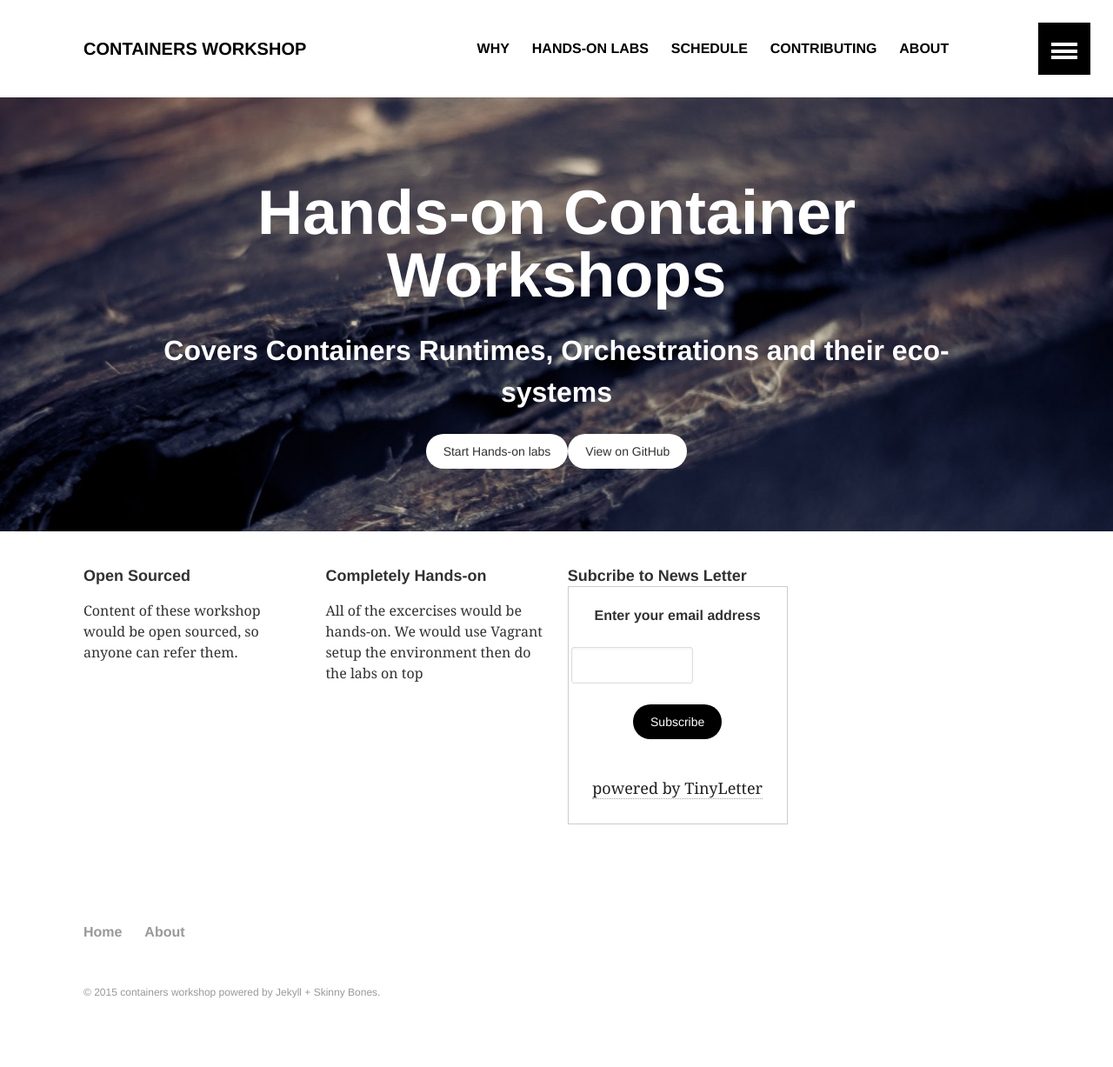
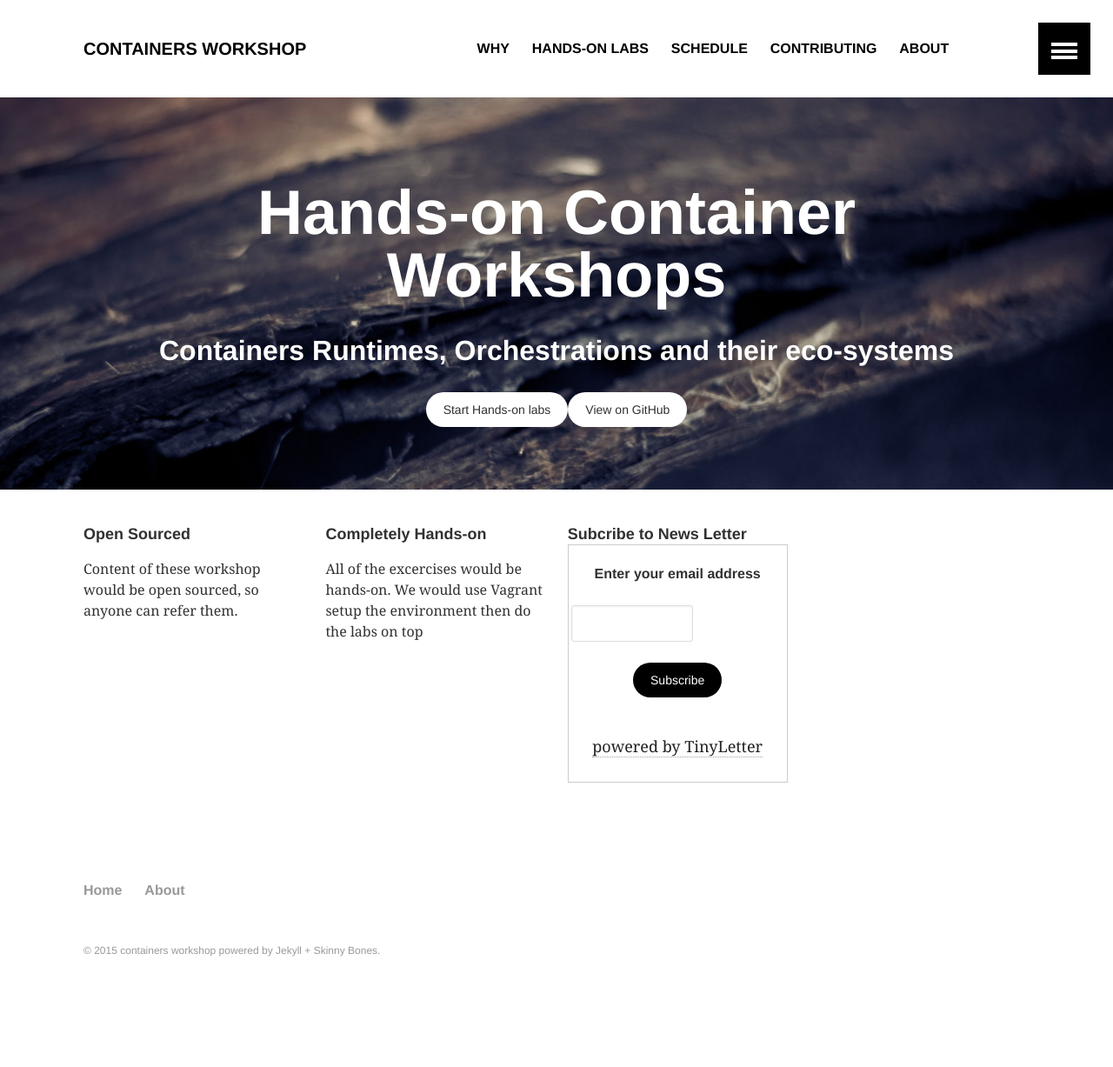
Before and after one commit to shradha09/containers-workshop, a Jekyll site: the page built from index.md, in a window 1280 px wide. Shown: the whole page at 87% size. Built offline with Jekyll 4.4.1, drawn with Linux system fonts in a browser that asks for light colours; after the commit the page ends 1179 px from its top, so only the background shows below that.

Commit message:
updated home page

```diff
--- a/_layouts/home.html
+++ b/_layouts/home.html
@@ -37,7 +37,7 @@
     <div class="page-lead" style="background-image:url({{ site.url }}/images/{{ page.image.feature }})">
       <div class="wrap page-lead-content">
         <h1> Hands-on Container Workshops</h1>
-        <h2> Covers Containers Runtimes, Orchestrations and their eco-systems  </h2>
+        <h2> Containers Runtimes, Orchestrations and their eco-systems  </h2>
         <a href="{{ site.url }}/handson/" class="btn-inverse">Start Hands-on labs <a href="https://github.com/nkhare/containers-workshop" class="btn-inverse">View on GitHub</a>
       </div><!-- /.page-lead-content -->
     </div><!-- /.page-lead -->
```
